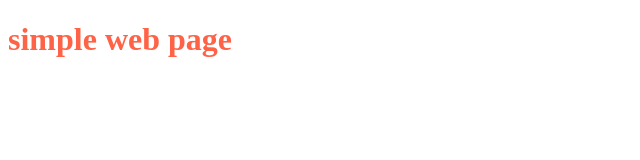
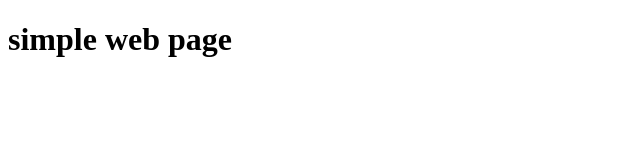
Before and after one commit to payalgupta13/ICP8.0, a plain HTML site: page css.html in a window 1280 px wide. Shown: the whole page, without its empty margins (0-640 px from the left). Drawn offline with Linux system fonts and the light colour scheme.

Commit message:
simple web added

```diff
--- a/css.html
+++ b/css.html
@@ -2,11 +2,6 @@
 <html>
 <head>
     <title>simple web</title>
-    <style>
-        h1{
-            color: tomato
-        }
-    </style>
 </head>
 <body>
     <h1>simple web page</h1>
```
